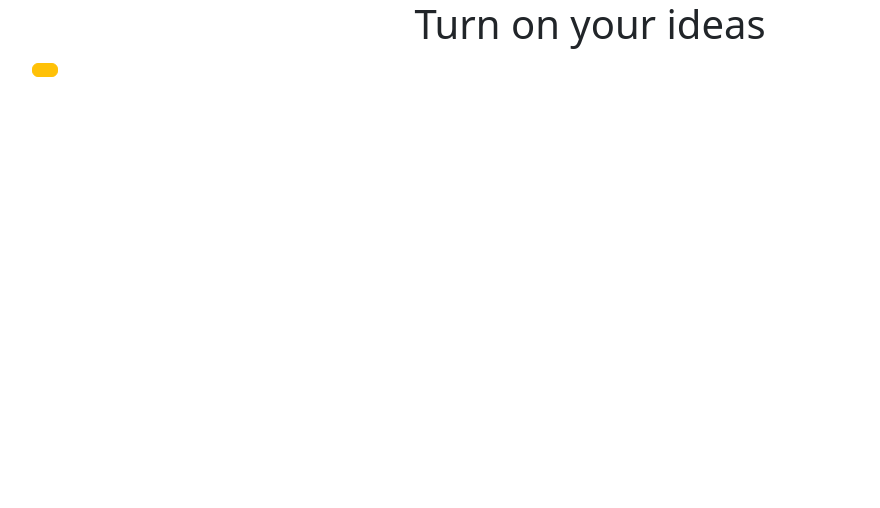
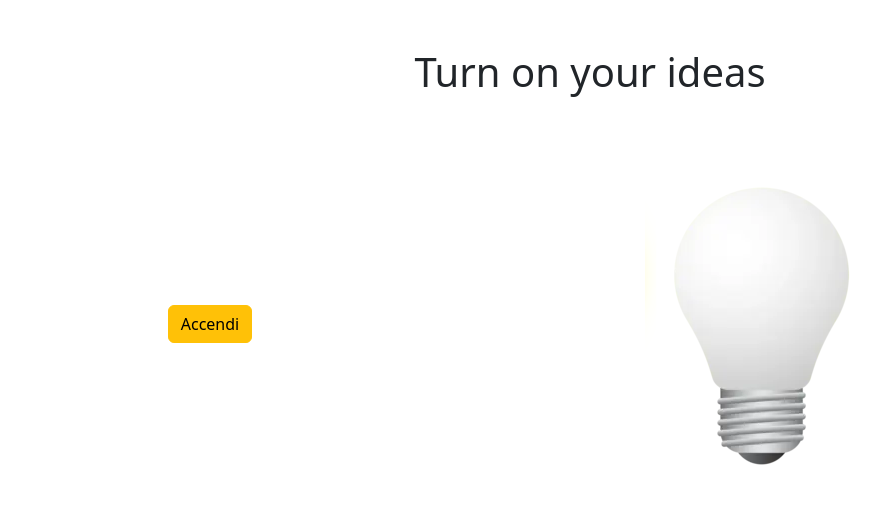
Before and after one commit to rolindaz/js-dom-1, a plain HTML site: page index.html in a window 1280 px wide. Shown: the whole page, without its empty margins (50-930 px from the left). Drawn offline with nearby package versions, Linux system fonts and the light colour scheme.

Commit message:
Enhance index.html layout and add initial JavaScript functionality

```diff
--- a/index.html
+++ b/index.html
@@ -8,7 +8,7 @@
     <link rel="stylesheet" href="./css/style.css">
   </head>
   <body>
-    <header>
+    <header class="my-5">
         <div class="container">
             <h1 class="text-center">
                 Turn on your ideas
@@ -17,16 +17,19 @@
     </header>
     <main>
         <div class="container">
-            <div class="row">
-                <div class="col-12">
+            <div class="row my-2">
+                <div class="col-12 col-md-4 d-flex justify-content-center align-items-center">
                     <button class="btn btn-warning">
-
+                        Accendi
                     </button>
                 </div>
-                <div class="col-12"></div>
+                <div class="col-12 col-md-8 d-flex justify-content-center">
+                    <img src="./img 2/white_lamp.png" alt="Turned Off Light Bulb">
+                </div>
             </div>
         </div>
     </main>
     <script src="https://cdn.jsdelivr.net/npm/bootstrap@5.3.6/dist/js/bootstrap.bundle.min.js" integrity="sha384-j1CDi7MgGQ12Z7Qab0qlWQ/Qqz24Gc6BM0thvEMVjHnfYGF0rmFCozFSxQBxwHKO" crossorigin="anonymous"></script>
+    <script src="./js/script.js"></script>
   </body>
 </html>
--- a/js/script.js
+++ b/js/script.js
@@ -0,0 +1 @@
+console.log('hi');
```
